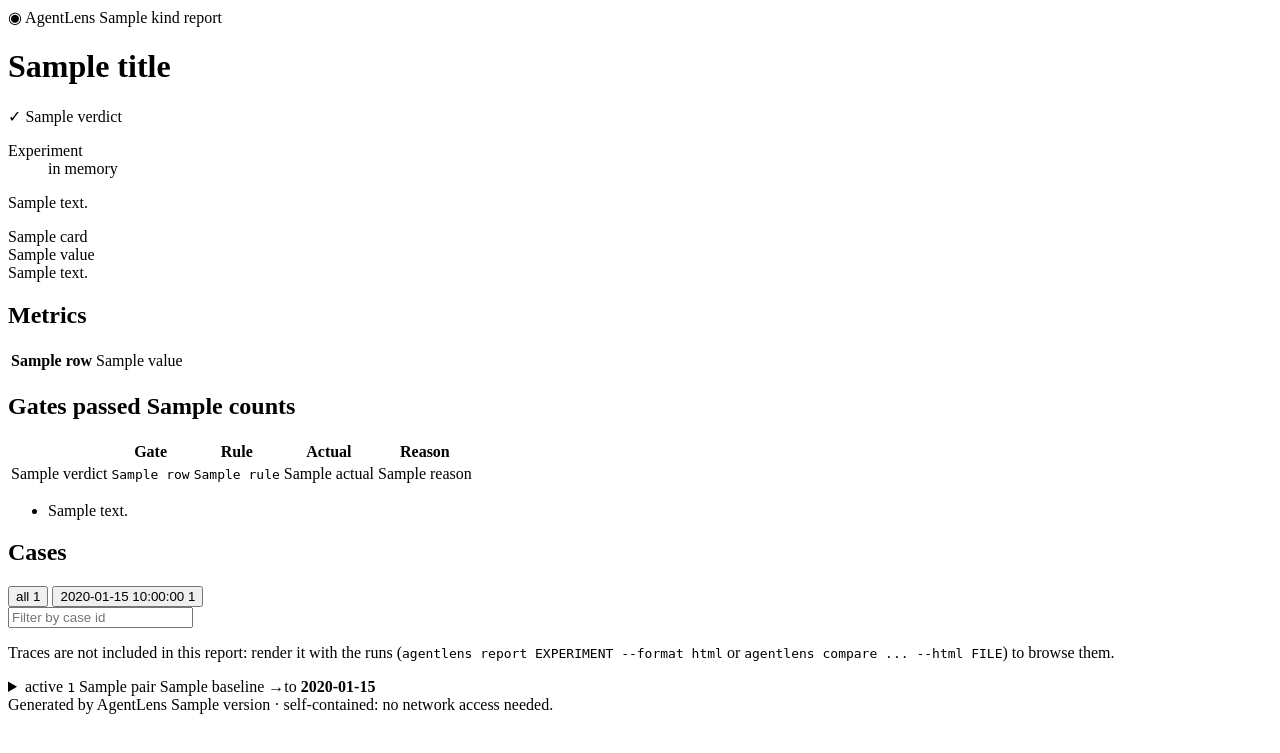
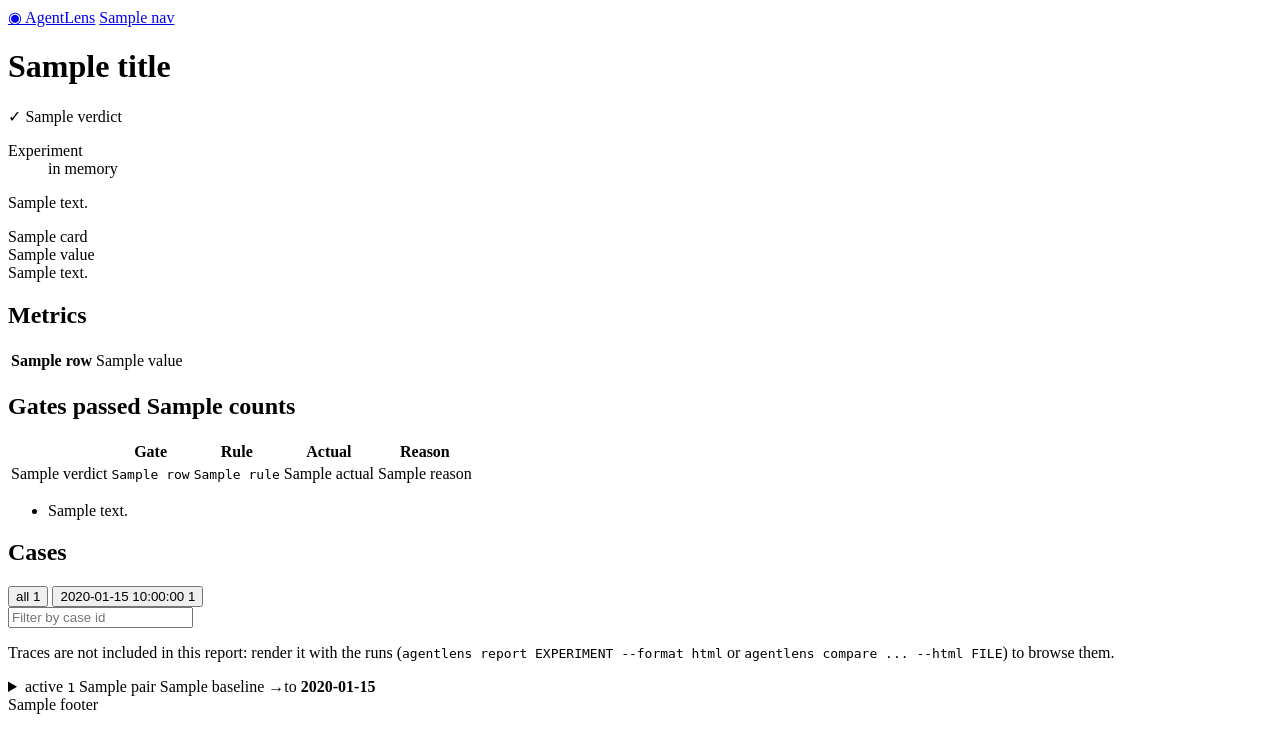
Before and after one commit to ggbifulco/agentlens, a Python web app: template src/agentlens/report/templates/report.html.j2 in a window 1280 px wide. Shown: the top 753 px of the page. Run offline with Jinja, Linux system fonts and the light colour scheme; the template is opened without the code that fills it: most values are stand-ins (such as "Sample title", 1, 10 or a date in 2020).

Commit message:
feat(report): navigation/footer hook and inline mode for the trace viewer
HtmlRenderer._chrome() supplies the page's navigation (none) and footer, so
the local web UI can serve the same report pages with its own navigation.
The viewer script renders a trace inside the page when the dialog carries
data-inline (the UI's trace page) and titles traces without a case by name.

Co-Authored-By: Claude Opus 5.5 <noreply@anthropic.com>
Claude-Session: https://claude.ai/code/session_01N9v8Gnwrenh9qJgsgjTVHN

```diff
--- a/src/agentlens/report/templates/_macros.html.j2
+++ b/src/agentlens/report/templates/_macros.html.j2
@@ -1,5 +1,14 @@
 {% macro pill(status, label) -%}
 <span class="pill st-{{ status }}">{{ label }}</span>
+{%- endmacro %}
+
+{% macro nav(items) -%}
+<nav class="nav" aria-label="AgentLens">
+  <a class="brand" href="/"><span class="logo" aria-hidden="true">&#9673;</span> AgentLens</a>
+{% for item in items %}
+  <a href="{{ item.href }}"{% if item.active %} class="active" aria-current="page"{% endif %}>{{ item.label }}</a>
+{% endfor %}
+</nav>
 {%- endmacro %}
 
 {% macro experiment_meta(role, exp) -%}
--- a/src/agentlens/report/templates/report.css
+++ b/src/agentlens/report/templates/report.css
@@ -206,3 +206,8 @@ dialog#trace-viewer::backdrop { background: rgb(0 0 0 / .45); }
 .j-str { color: var(--green); }
 .j-num { color: var(--amber); }
 .j-lit { color: var(--k-agent_step); }
+.nav { display: flex; flex-wrap: wrap; align-items: center; gap: 4px 18px; font-size: 13px; margin-bottom: 4px; }
+.nav a { color: var(--muted); text-decoration: none; font-weight: 600; }
+.nav a.brand { color: var(--accent); }
+.nav a.active, .nav a:hover { color: var(--fg); }
+.nav a.active { text-decoration: underline; text-underline-offset: 4px; text-decoration-thickness: 2px; text-decoration-color: var(--accent); }
--- a/src/agentlens/report/templates/report.html.j2
+++ b/src/agentlens/report/templates/report.html.j2
@@ -14,7 +14,11 @@
 <body class="report-{{ kind }}">
 <header class="top">
   <div class="wrap">
+{% if nav %}
+    {{ m.nav(nav) }}
+{% else %}
     <div class="brand"><span class="logo" aria-hidden="true">&#9673;</span> AgentLens <span class="muted">{{ kind }} report</span></div>
+{% endif %}
     <h1>{{ title }}</h1>
     <p class="verdict {{ 'ok' if ok else 'ko' }}" role="status">
       <span class="verdict-mark" aria-hidden="true">{{ '✓' if ok else '✗' }}</span>
@@ -179,7 +183,7 @@
   </section>
 </main>
 
-<footer class="wrap muted small">Generated by AgentLens {{ version }} &middot; self-contained: no network access needed.</footer>
+<footer class="wrap muted small">{{ footer }}</footer>
 
 <dialog id="trace-viewer" aria-labelledby="tv-title">
   <div class="tv">
```
Also changed, not shown: src/agentlens/report/html.py (+12 -0 lines), src/agentlens/report/templates/report.js (+13 -4 lines).
